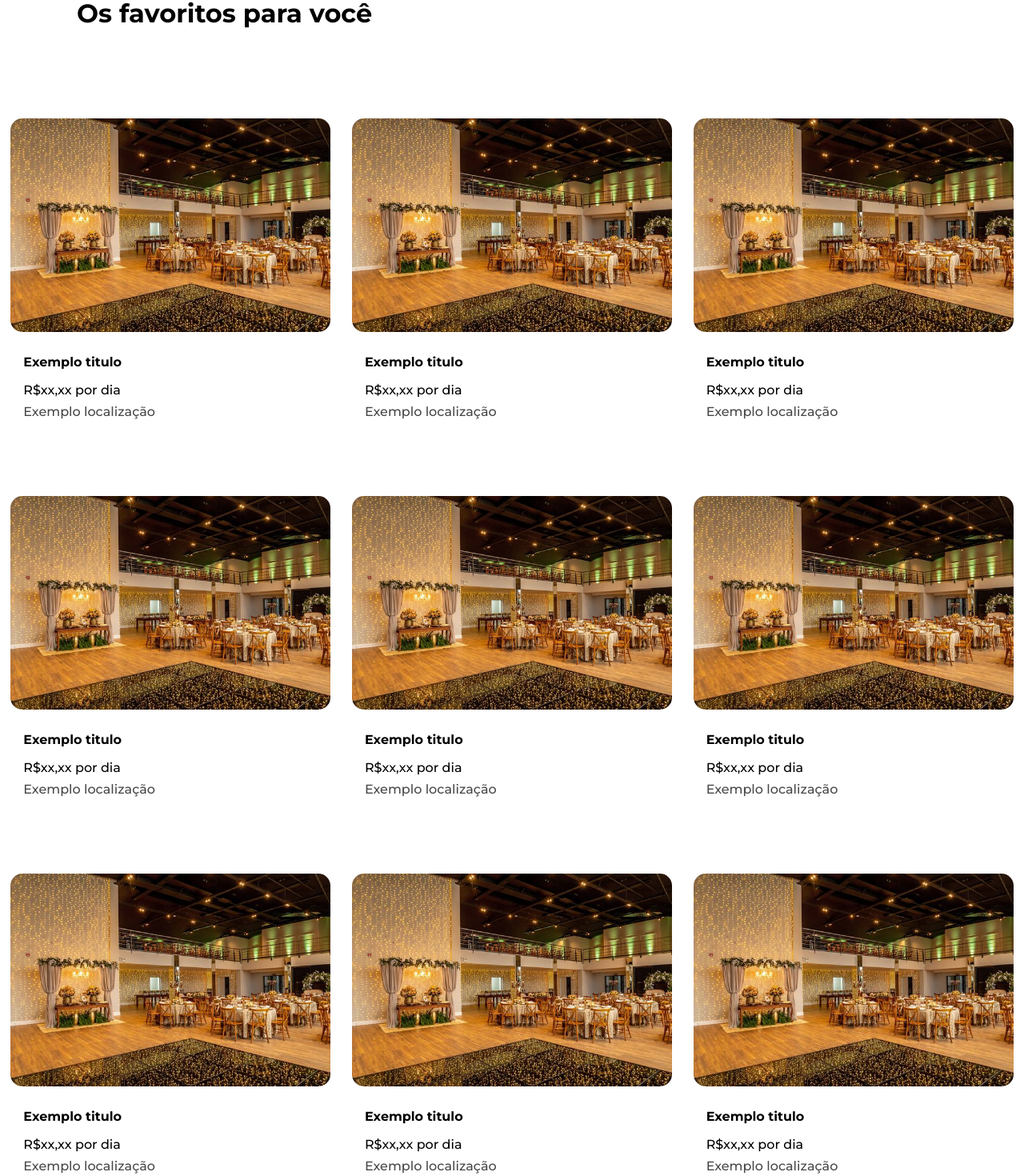
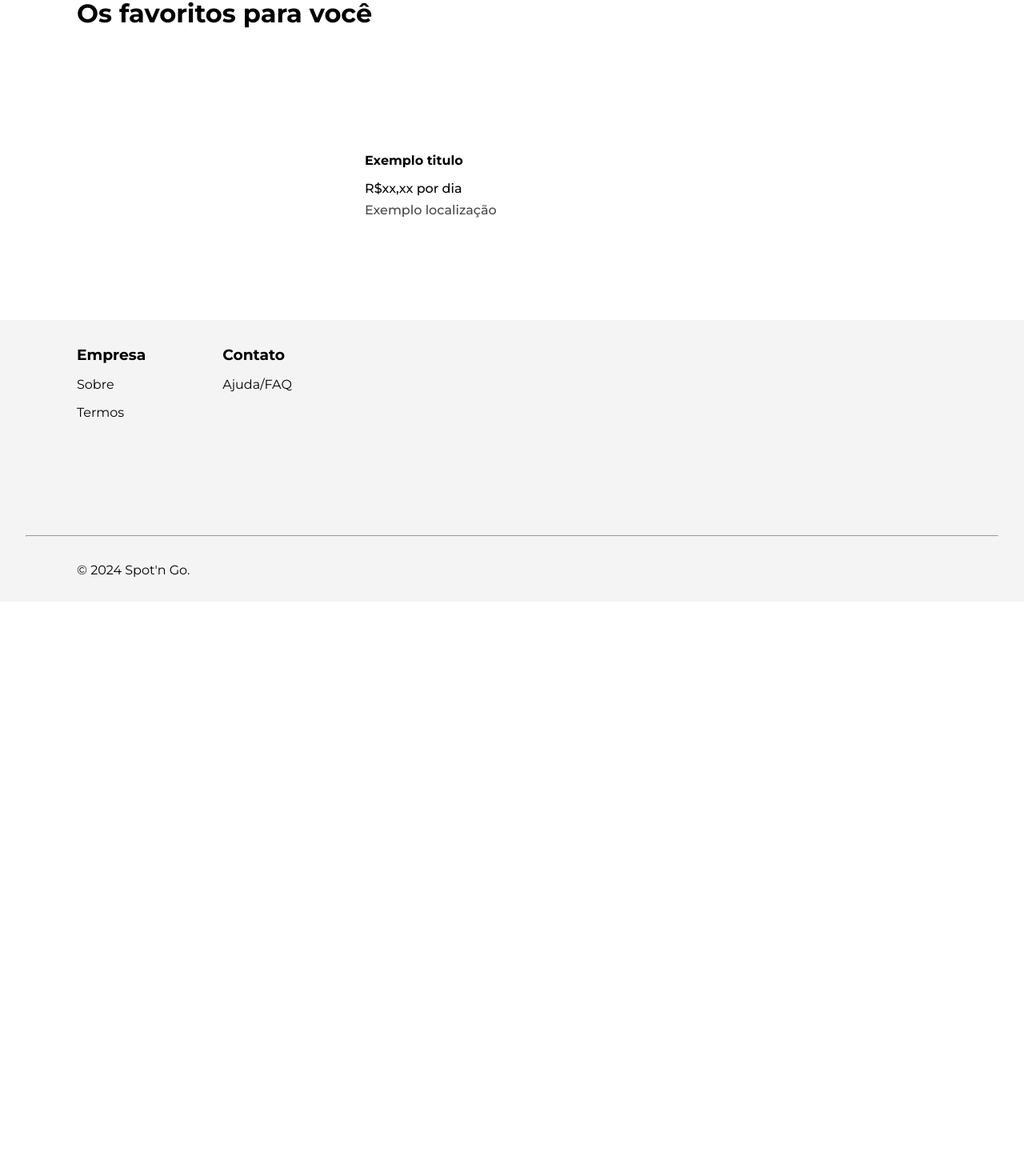
Before and after one commit to Hackathon-spotngo-2024/HackathonIFC2024-frontend, a Vue app: page / in a window 1280 px wide. Shown: the part 784-2254 px from the top of the page at 80% size. After the commit the page ends 1538 px from the top, so only its background shows below. Built offline with nearby package versions, Linux system fonts and the light colour scheme.

Commit message:
Feat #10: Adicionar caminho dinamico para imagem do cardComponent

```diff
--- a/src/components/CardComponent.vue
+++ b/src/components/CardComponent.vue
@@ -1,11 +1,13 @@
 <script setup>
-import imgCard1 from '../assets/card-imgs/card-img-1.jpeg'
+import { useEndereco } from '../../stores/dadosEndereco';
+
+const enderecoStore = useEndereco()
 </script>
 
 <template>
   <div class="card">
     <router-link to="/anuncio" class="link">
-      <div class="card-img"><img :src="imgCard1" alt="" /></div>
+      <div class="card-img"><img :src="enderecoStore.dadosEndereco.imgs[1]" alt="" /></div>
       <div class="card-infos">
         <div class="card-titulo">Exemplo titulo</div>
         <div class="card-preco">R$xx,xx por dia</div>
--- a/src/views/HomePage.vue
+++ b/src/views/HomePage.vue
@@ -14,14 +14,6 @@ function openModal () {
   <CardSectionTitle />
   <div class="card-container">
     <CardComponent />
-    <CardComponent />
-    <CardComponent />
-    <CardComponent />
-    <CardComponent />
-    <CardComponent />
-    <CardComponent />
-    <CardComponent />
-    <CardComponent />
   </div>
 </template>
 
--- a/stores/dadosEndereco.js
+++ b/stores/dadosEndereco.js
@@ -29,7 +29,7 @@ export const useEndereco = defineStore('endereco', () => {
     else {
       anunciosCriados.value.push(dadosEndereco)
       dadosEndereco.id = anunciosCriados.value.length
-      console.log(anunciosCriados.value)
+      console.log(dadosEndereco.imgs[1])
     }
   }
 
```
